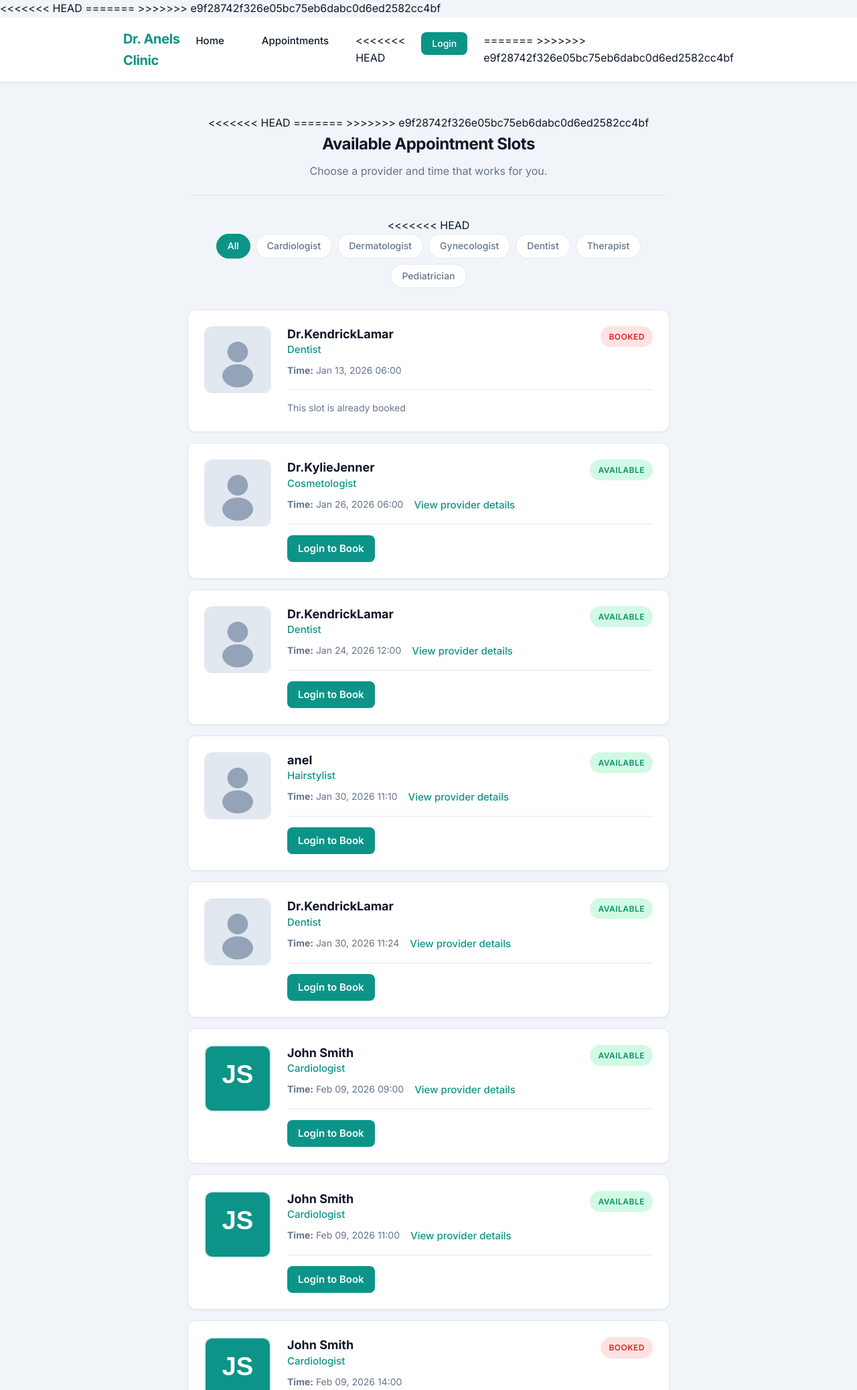
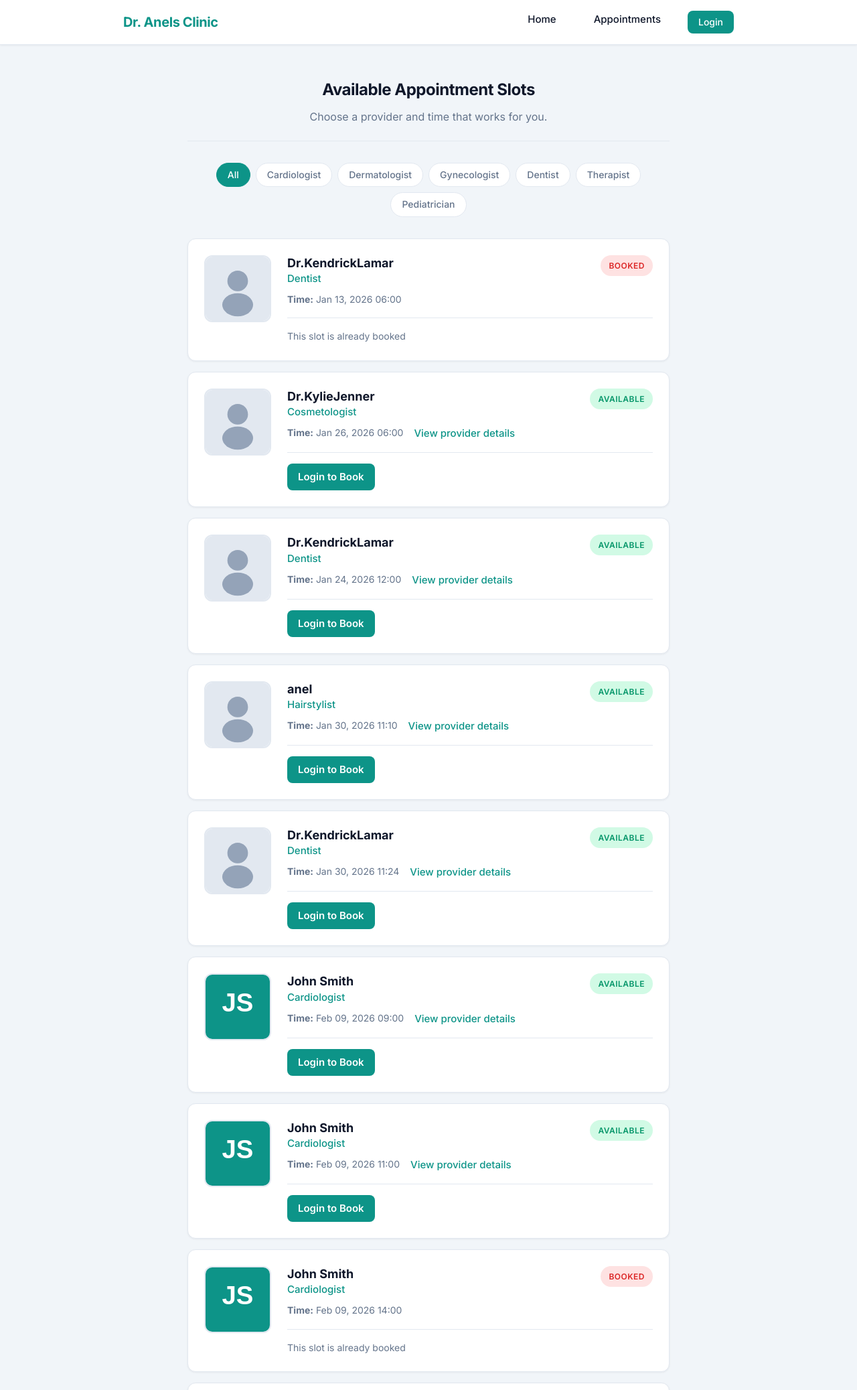
Before and after one commit to petrichorrr006/myproject2, a Django app: page /slots/ in a window 1280 px wide. Shown: the top 2075 px of the page at 67% size. Run offline with Django 5.2, Linux system fonts and the light colour scheme; data comes from the database, SQL or seed files in the repository.

Commit message:
Refactor HTML templates to remove merge conflict markers and clean up code

```diff
--- a/booking/templates/booking/base.html
+++ b/booking/templates/booking/base.html
@@ -8,11 +8,7 @@
     <link rel="preconnect" href="https://fonts.googleapis.com">
     <link rel="preconnect" href="https://fonts.gstatic.com" crossorigin>
     <link href="https://fonts.googleapis.com/css2?family=Inter:wght@400;500;600;700&display=swap" rel="stylesheet">
-<<<<<<< HEAD
     <link rel="stylesheet" href="{% static 'css/style.css' %}?v=3">
-=======
-    <link rel="stylesheet" href="{% static 'css/style.css' %}?v=2">
->>>>>>> e9f28742f326e05bc75eb6dabc0d6ed2582cc4bf
 </head>
 <body>
     <header class="site-header">
@@ -21,7 +17,6 @@
             <ul class="nav-links">
                 <li><a href="{% url 'home' %}">Home</a></li>
                 <li><a href="{% url 'slots' %}">Appointments</a></li>
-<<<<<<< HEAD
                 {% if user.is_authenticated %}
                     <li><a href="{% url 'my_appointments' %}">My Bookings</a></li>
                     <li class="nav-user">
@@ -31,14 +26,11 @@
                 {% else %}
                     <li><a href="{% url 'login' %}" class="btn btn-nav">Login</a></li>
                 {% endif %}
-=======
->>>>>>> e9f28742f326e05bc75eb6dabc0d6ed2582cc4bf
             </ul>
         </nav>
     </header>
 
     <main class="main-content">
-<<<<<<< HEAD
         {% if messages %}
         <div class="messages-container">
             {% for message in messages %}
@@ -47,8 +39,6 @@
         </div>
         {% endif %}
 
-=======
->>>>>>> e9f28742f326e05bc75eb6dabc0d6ed2582cc4bf
         {% block content %}{% endblock %}
     </main>
 
--- a/booking/templates/booking/slots.html
+++ b/booking/templates/booking/slots.html
@@ -8,7 +8,6 @@
         <p class="lead">Choose a provider and time that works for you.</p>
     </header>
 
-<<<<<<< HEAD
     {# --- Filter bar --- #}
     <div class="filter-bar">
         <a href="{% url 'slots' %}" class="filter-chip {% if not selected_spec %}active{% endif %}">All</a>
@@ -67,49 +66,5 @@
             <p class="empty-msg">No slots available{% if selected_spec %} for this specialty{% endif %}.</p>
         {% endfor %}
     </div>
-=======
-    <div class="doctor-grid">
-        {% for slot in slots %}
-        <div class="doctor-card">
-            <img src="{% static 'images/doctor1.jpg' %}" alt="{{ slot.provider.user.username }}" class="doctor-photo">
-
-            <div class="card-content">
-                <div class="card-header">
-                    <div>
-                        <h3>{{ slot.provider.user.get_full_name|default:slot.provider.user.username }}</h3>
-                        <p class="specialization">{{ slot.provider.specialization }}</p>
-                    </div>
-                    {% if slot.is_booked %}
-                        <span class="status booked">Booked</span>
-                    {% else %}
-                        <span class="status available">Available</span>
-                    {% endif %}
-                </div>
-
-                <div class="card-info">
-                    <span class="info-item">
-                        <strong>Time:</strong> {{ slot.start_time|date:"M d, Y H:i" }}
-                    </span>
-                    {% if not slot.is_booked %}
-                    <span class="info-item">
-                        <a href="{% url 'provider_detail' slot.provider.id %}" class="link-more">View provider details</a>
-                    </span>
-                    {% endif %}
-                </div>
-
-                <div class="card-footer">
-                    {% if not slot.is_booked %}
-                        <a href="{% url 'provider_detail' slot.provider.id %}" class="btn">Book Appointment</a>
-                    {% else %}
-                        <span class="info-item" style="color: var(--color-text-muted);">This slot is already booked</span>
-                    {% endif %}
-                </div>
-            </div>
-        </div>
-        {% empty %}
-            <p class="empty-msg">No slots available at the moment.</p>
-        {% endfor %}
-    </div>
->>>>>>> e9f28742f326e05bc75eb6dabc0d6ed2582cc4bf
 </div>
 {% endblock %}
```
Also changed, not shown: booking/templates/booking/doctor.html (+0 -11 lines), booking/templates/booking/home.html (+0 -16 lines), booking/templates/booking/specialization.html (+0 -13 lines), myproject/settings.py (+4 -10 lines).
